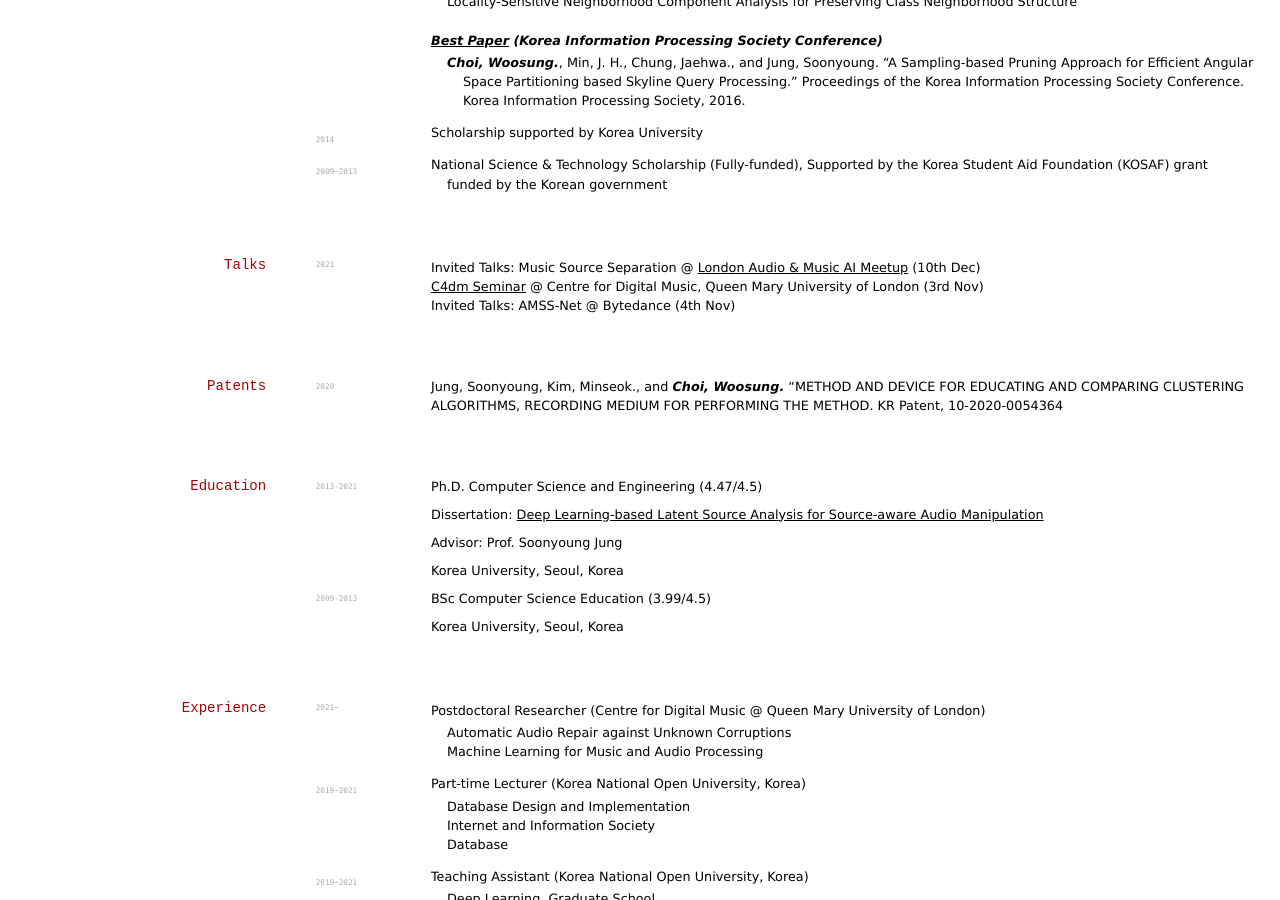
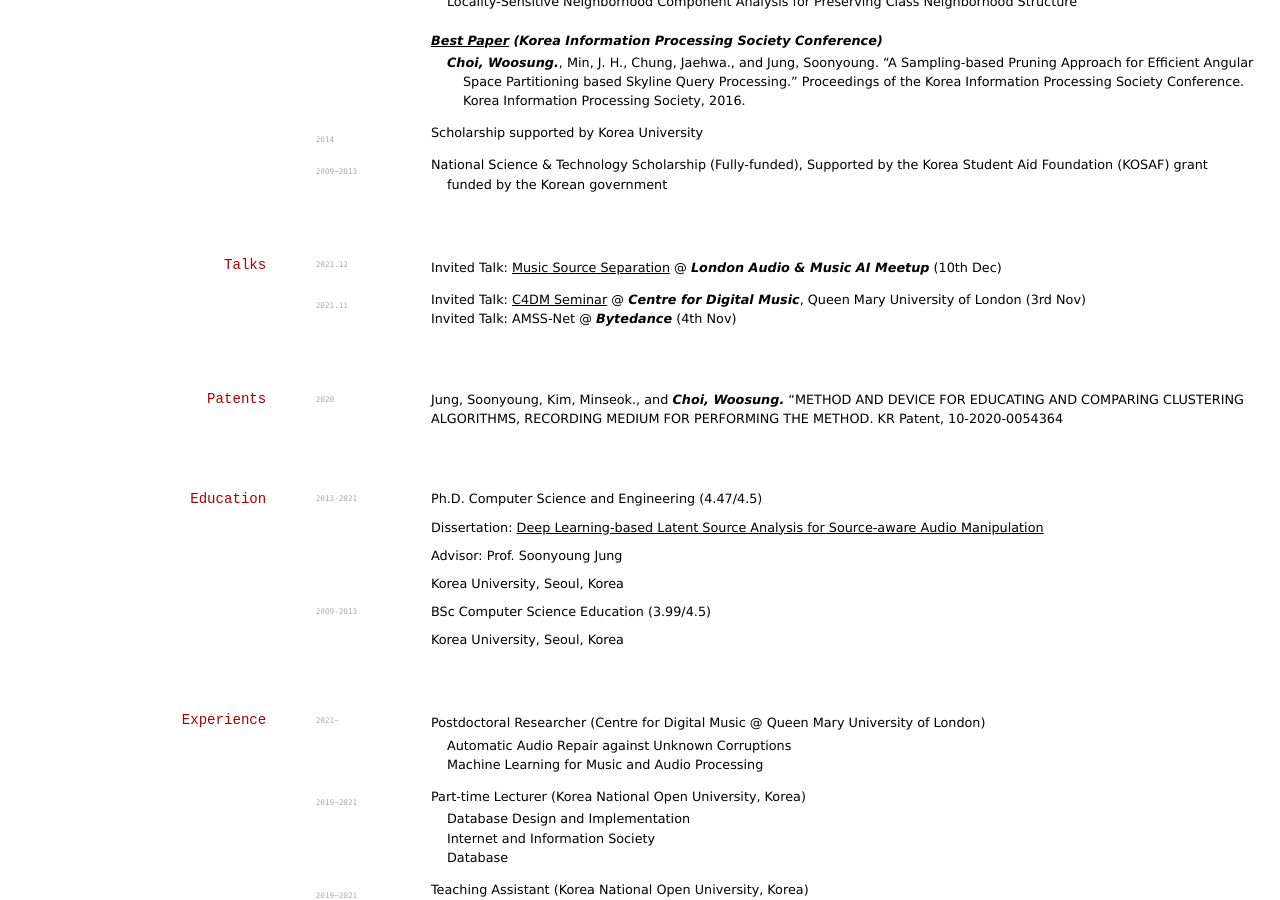
Before and after one commit to ws-choi/cv, a Jekyll site: the page built from index.md, in a window 1280 px wide and 900 px high, scrolled down 959 px. Built offline with Jekyll 4.4.1, drawn with Linux system fonts in a browser that asks for light colours; formulas are drawn with MathJax 3.

Commit message:
Update index.md

```diff
--- a/index.md
+++ b/index.md
@@ -72,10 +72,12 @@ arXiv preprint arXiv:2111.12203.
 
 ## Talks
 
-`2021`
-- Invited Talks: Music Source Separation @ [London Audio & Music AI Meetup](https://www.meetup.com/London-Audio-and-Music-AI-Meetup/events/282385284/?fbclid=IwAR35-6B9QC7zv1KNj_t1EfG4jcLVWaPjfKSgoWnQc2ThRZKzyT4uIdy2EIA) (10th Dec)
-- [C4dm Seminar](https://c4dm.eecs.qmul.ac.uk/news/news.2021-11-03.C4DM_Seminar_-_Woosung_Choi_-_Audio_Manipulation_on_User-Specified_Sources_with_Textual_Queries_(Video_Available).html) @ Centre for Digital Music, Queen Mary University of London (3rd Nov)
-- Invited Talks: AMSS-Net @ Bytedance (4th Nov)
+`2021.12`
+- Invited Talk: [Music Source Separation](https://www.meetup.com/London-Audio-and-Music-AI-Meetup/events/282385284/?fbclid=IwAR35-6B9QC7zv1KNj_t1EfG4jcLVWaPjfKSgoWnQc2ThRZKzyT4uIdy2EIA) @ ***London Audio & Music AI Meetup*** (10th Dec)
+
+`2021.11`
+- Invited Talk: [C4DM Seminar](https://c4dm.eecs.qmul.ac.uk/news/news.2021-11-03.C4DM_Seminar_-_Woosung_Choi_-_Audio_Manipulation_on_User-Specified_Sources_with_Textual_Queries_(Video_Available).html) @ ***Centre for Digital Music***, Queen Mary University of London (3rd Nov)
+- Invited Talk: AMSS-Net @ ***Bytedance*** (4th Nov)
 
 ## Patents
 
```
